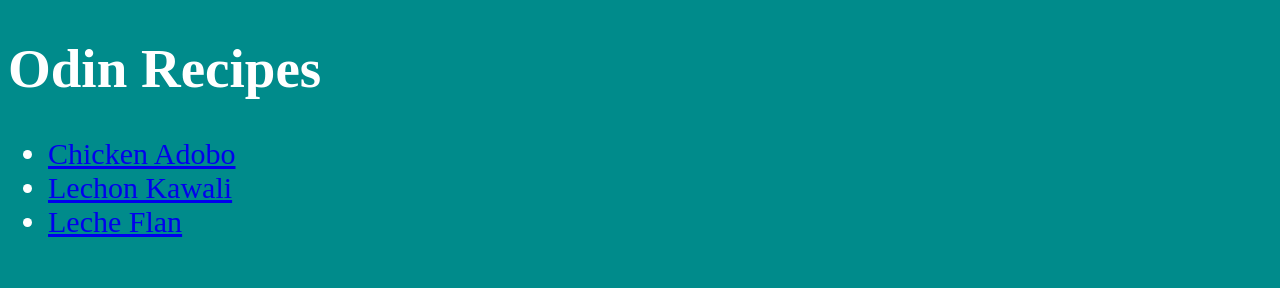
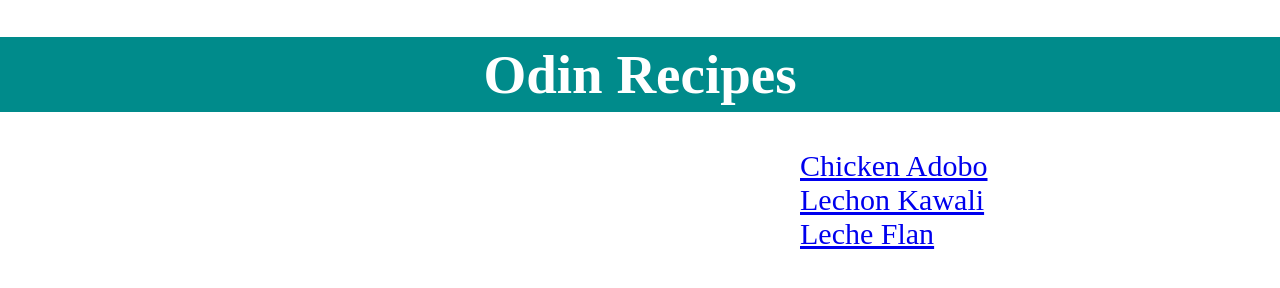
Before and after one commit to FlowerKnight55/odin-recipes, a plain HTML site: page index.html in a window 1280 px wide. Drawn offline with Linux system fonts and the light colour scheme.

Commit message:
Added margins and styles

```diff
--- a/styles.css
+++ b/styles.css
@@ -1,13 +1,29 @@
 body{
+    background-color: white;
+    color: white;
+    box-sizing: border-box;
+    margin: 0;
+    padding: 0;
+}
+
+
+.title-recipes{
     background-color: darkcyan;
+    font-size: 55px;
+    text-align: center;
     color: white;
+    padding: 6px;
 
 }
 
-.title-recipes{
-    font-size: 55px;
+
+.list-recipes{
+    padding-left: 800px;
+    font-size: 30px;
+    color: white;
 }
 
-.list-recipes{
-    font-size: 30px;
+.section{
+    background-color: darkcyan;
+    padding-left: 16px;
 }
```
